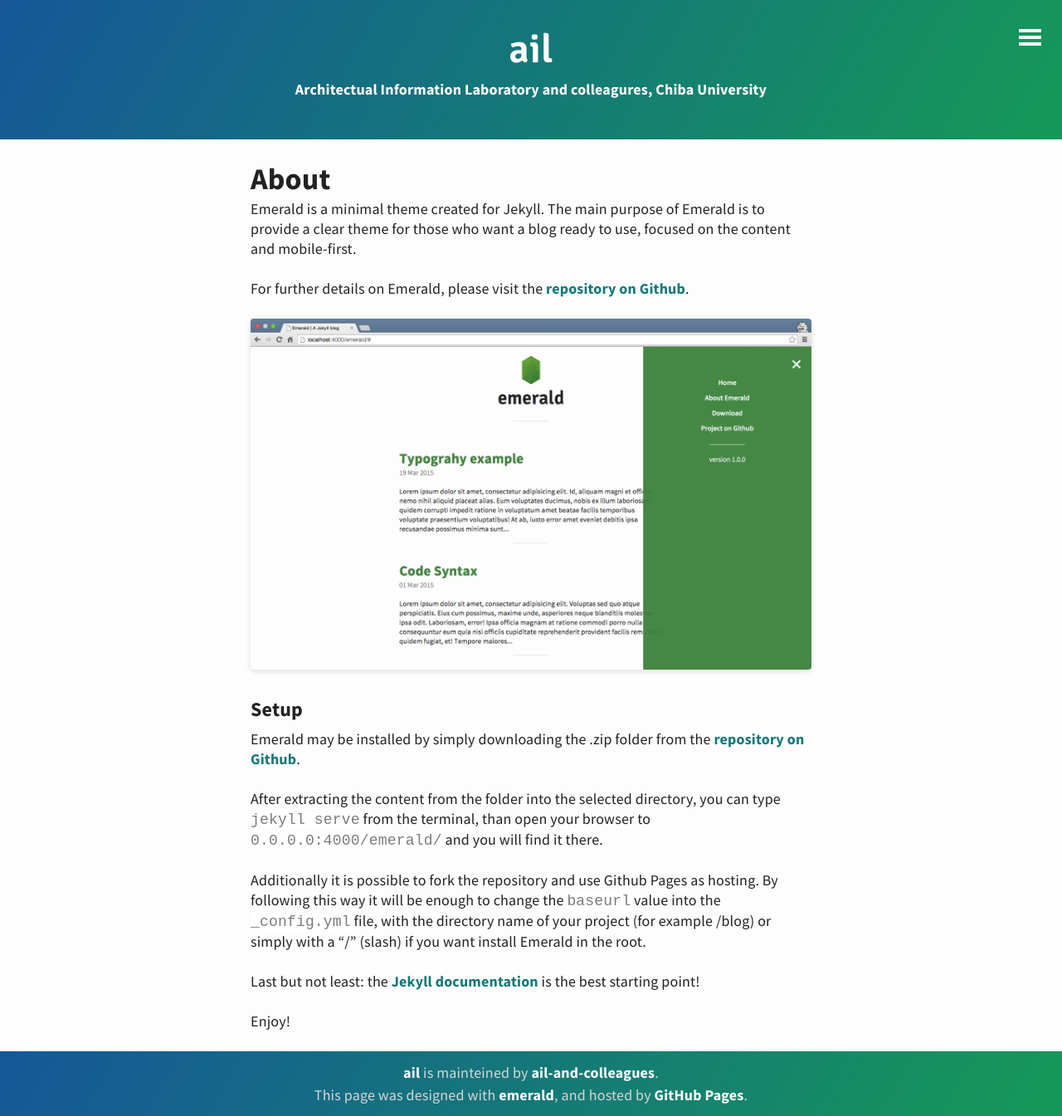
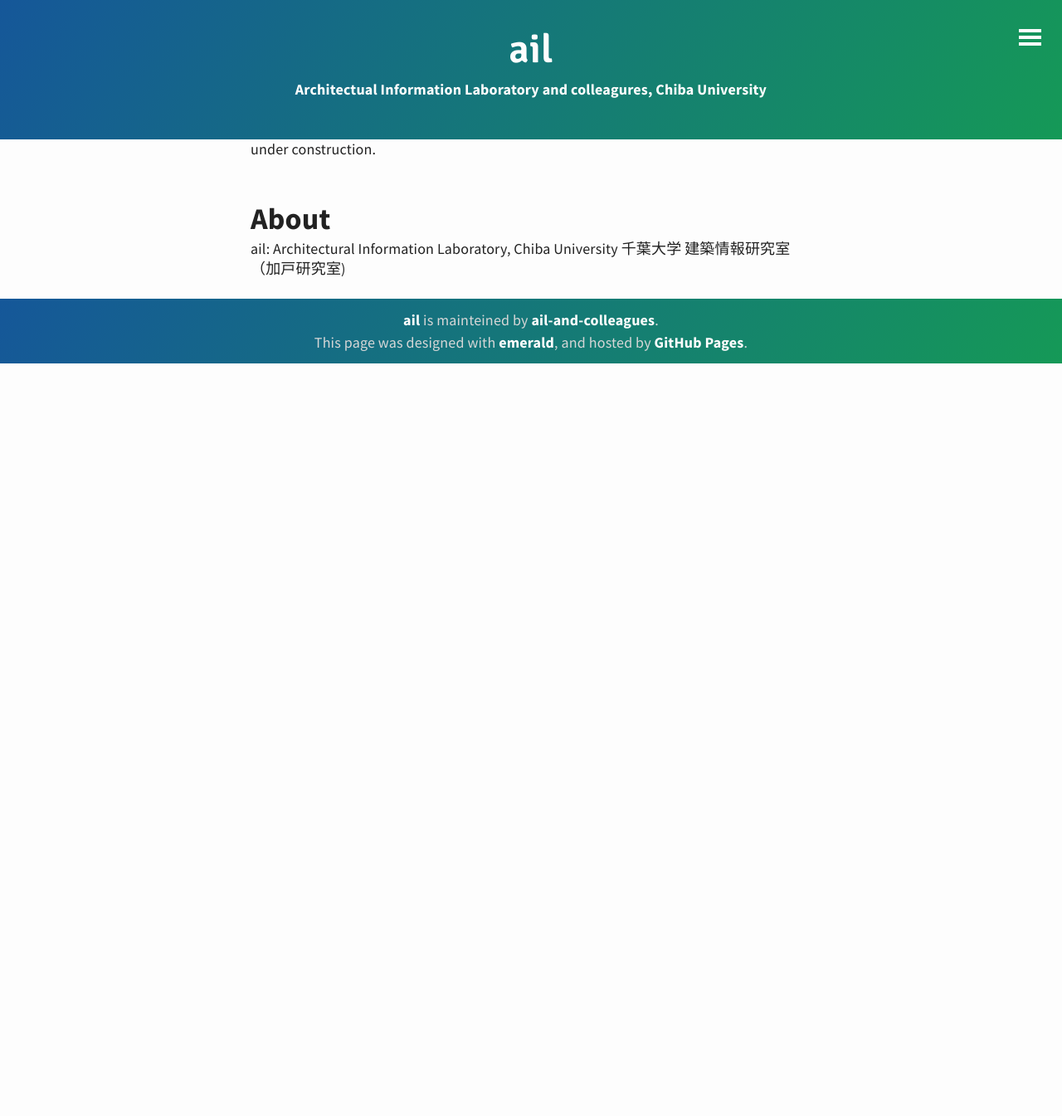
Before and after one commit to ail-and-colleagues/ail-and-colleagues.github.io, a Jekyll site: the page built from staticpages/about.md, in a window 1280 px wide. Shown: the whole page at 83% size. Built offline with Jekyll 4.4.1, drawn with Linux system fonts in a browser that asks for light colours; after the commit the page ends 900 px from its top, so only the background shows below that.

Commit message:
add sitemap

```diff
--- a/_config.yml
+++ b/_config.yml
@@ -33,3 +33,7 @@
 custom_header: false
 custom_nav_footer: false
 reverse: false
+
+# Plugins
+plugins:
+ - jekyll-sitemap
--- a/staticpages/about.md
+++ b/staticpages/about.md
@@ -2,20 +2,8 @@
 layout: page
 title: About ail
 ---
+
+under construction.
 ## About
-Emerald is a minimal theme created for Jekyll. The main purpose of Emerald is to provide a clear theme for those who want a blog ready to use, focused on the content and mobile-first.
-
-For further details on Emerald, please visit the [repository on Github](https://github.com/KingFelix/emerald/).
-
-![Emerald](../img/Emerald01.png "Emerald")
-
-### Setup
-Emerald may be installed by simply downloading the .zip folder from the [repository on Github](https://github.com/KingFelix/emerald/archive/master.zip).
-
-After extracting the content from the folder into the selected directory, you can type ``jekyll serve`` from the terminal, than open your browser to ``0.0.0.0:4000/emerald/`` and you will find it there.
-
-Additionally it is possible to fork the repository and use Github Pages as hosting. By following this way it will be enough to change the ``baseurl`` value into the ``_config.yml`` file, with the directory name of your project (for example /blog) or simply with a "/" (slash) if you want install Emerald in the root.
-
-Last but not least: the [Jekyll documentation](http://jekyllrb.com) is the best starting point!
-
-Enjoy!
+ail: Architectural Information Laboratory, Chiba University
+千葉大学 建築情報研究室（加戸研究室)
```
